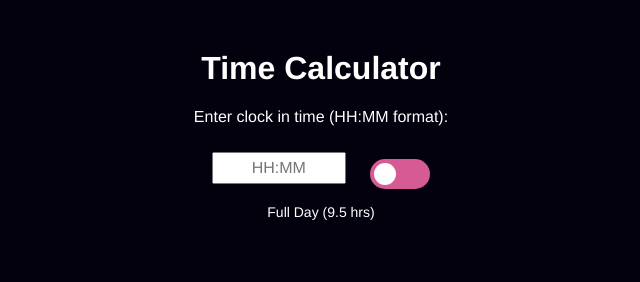
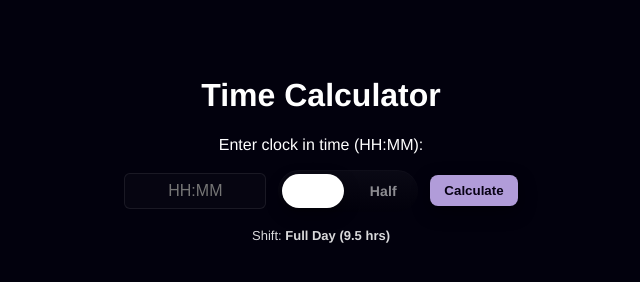
Before and after one commit to mysticalVII/time, a plain HTML site: page index.html in a window 1280 px wide. Shown: the whole page, without its empty margins (319-959 px from the left). Drawn offline with Linux system fonts and the light colour scheme.

Commit message:
Update index.html

```diff
--- a/index.html
+++ b/index.html
@@ -1,82 +1,128 @@
 <!DOCTYPE html>
 <html lang="en">
 <head>
-    <meta charset="UTF-8">
-    <meta name="viewport" content="width=device-width, initial-scale=1.0">
+  <meta charset="utf-8" />
+  <meta name="viewport" content="width=device-width,initial-scale=1" />
   <title>Time Calculator</title>
   <style>
-        body {
-            background-color: #02010d;
-            color: white;
-            font-family: Helvetica, sans-serif;
-            text-align: center;
-            margin-top: 50px;
+    :root{
+      --bg: #02010d;
+      --muted: #3a3350;
+      --accent: #B19CD9;
+      --good: #79dda3;
+      --bad: #d65b94;
+      --purple: #8084e8;
     }
-        input {
-            font-family: Helvetica, sans-serif;
-            font-size: 16px;
-            margin: 10px;
-            padding: 5px;
-            text-align: center;
-            width: 120px;
+    body{
+      background: var(--bg);
+      color: #fff;
+      font-family: Helvetica, Arial, sans-serif;
+      text-align:center;
+      padding-top:48px;
     }
+    input[type="text"]{
+      width:120px;
+      padding:8px 10px;
+      font-size:16px;
+      text-align:center;
+      border-radius:6px;
+      border:1px solid rgba(255,255,255,0.08);
+      background: rgba(255,255,255,0.02);
+      color: #fff;
+    }
+    .controls{ margin:16px 0; display:flex; gap:12px; justify-content:center; align-items:center; flex-wrap:wrap; }
 
-        /* Toggle switch style */
-        .switch {
-            position: relative;
-            display: inline-block;
-            width: 60px;
-            height: 30px;
-            margin: 10px;
+    /* Fancy toggle */
+    .switch{
+      display:inline-block;
+      width:140px;
+      height:42px;
+      position:relative;
+      cursor:pointer;
     }
-        .switch input {
-            opacity: 0;
-            width: 0;
-            height: 0;
+    .switch input{ display:none; }
+    .slider{
+      position:absolute;
+      inset:0;
+      border-radius:999px;
+      background: linear-gradient(180deg, rgba(255,255,255,0.03), rgba(0,0,0,0.12));
+      box-shadow: inset 0 1px 0 rgba(255,255,255,0.02);
+      padding:4px;
+      box-sizing:border-box;
     }
-        .slider {
-            position: absolute;
-            cursor: pointer;
-            top: 0; left: 0; right: 0; bottom: 0;
-            background-color: #d65b94;
-            transition: .4s;
-            border-radius: 30px;
+    .option{
+      position:absolute;
+      top:0; bottom:0;
+      width:50%;
+      display:flex;
+      align-items:center;
+      justify-content:center;
+      font-weight:700;
+      letter-spacing:0.2px;
+      font-size:14px;
+      color: rgba(255,255,255,0.9);
+      transition: color .18s, opacity .18s;
+      pointer-events:none;
     }
-        .slider:before {
-            position: absolute;
-            content: "";
-            height: 22px; width: 22px;
-            left: 4px; bottom: 4px;
-            background-color: white;
-            transition: .4s;
-            border-radius: 50%;
+    .left{ left:0; }
+    .right{ right:0; }
+    .knob{
+      position:absolute;
+      top:4px;
+      left:4px;
+      width:calc(50% - 8px);
+      height:calc(100% - 8px);
+      background:#fff;
+      border-radius:999px;
+      transition: transform .22s;
+      box-shadow: 0 6px 16px rgba(0,0,0,0.4);
     }
-        input:checked + .slider {
-            background-color: #79dda3;
+    /* visual state when checked (Half Day) */
+    .switch input:checked + .slider{ background: linear-gradient(180deg,#223b2d,#1b2e27); }
+    .switch input:checked + .slider .knob{ transform: translateX(100%); }
+    .switch input:checked + .slider .left{ opacity:0.6; color: rgba(255,255,255,0.9); }
+    .switch input:not(:checked) + .slider .right{ opacity:0.6; }
+
+    /* Button */
+    button{
+      padding:8px 14px;
+      border-radius:8px;
+      font-weight:700;
+      border:none;
+      cursor:pointer;
+      background:var(--accent);
+      color:#080214;
+      box-shadow: 0 6px 18px rgba(0,0,0,0.45);
     }
-        input:checked + .slider:before {
-            transform: translateX(30px);
-        }
+    button:hover{ filter:brightness(1.06); }
 
-        .toggle-label {
-            display: block;
-            margin-top: 5px;
-            font-size: 14px;
-        }
+    #result{ margin-top:18px; font-weight:600; }
+    #countdown{ margin-top:8px; font-size:16px; }
+
+    .small{ font-size:13px; opacity:0.85; margin-top:6px; }
   </style>
 </head>
 <body>
+  <h1>Time Calculator</h1>
 
-    <h1>Time Calculator</h1>
-    <p>Enter clock in time (HH:MM format):</p>
-    <input type="text" id="timeInput" placeholder="HH:MM">
+  <p>Enter clock in time (HH:MM):</p>
 
+  <div class="controls">
+    <input id="timeInput" type="text" placeholder="HH:MM" aria-label="Clock in time">
     <!-- Toggle -->
-    <label class="switch">
-        <input type="checkbox" id="shiftToggle">
-        <span class="slider"></span>
+    <label class="switch" title="Toggle Full / Half day">
+      <input id="shiftToggle" type="checkbox">
+      <span class="slider">
+        <span class="option left">Full</span>
+        <span class="option right">Half</span>
+        <span class="knob" aria-hidden="true"></span>
+      </span>
     </label>
-    <div class="toggle-label" id="toggleText">Full Day (9.5 hrs)</div>
+
+    <button id="calculateBtn">Calculate</button>
+  </div>
+
+  <div id="shiftInfo" class="small">Shift: <strong>Full Day (9.5 hrs)</strong></div>
 
   <p id="result"></p>
   <p id="countdown"></p>
```
Lines whose indentation alone changed are shown as unchanged.
